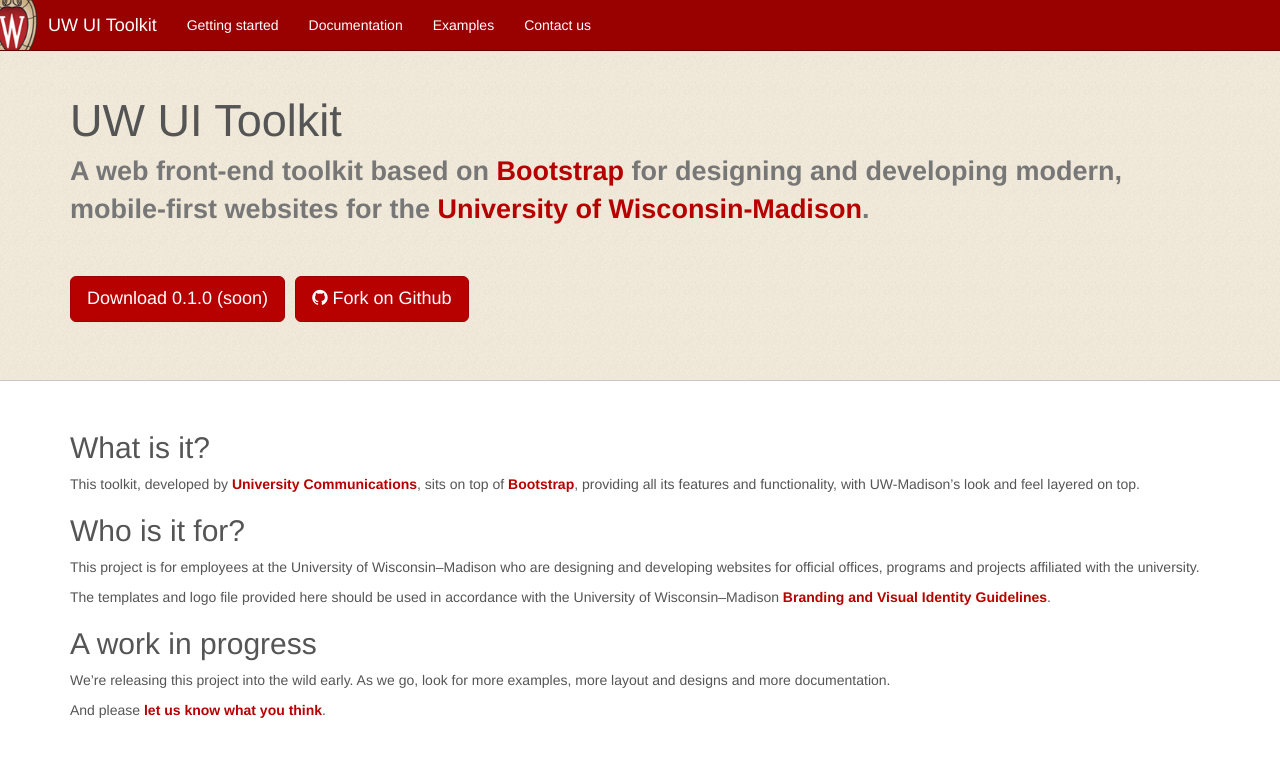
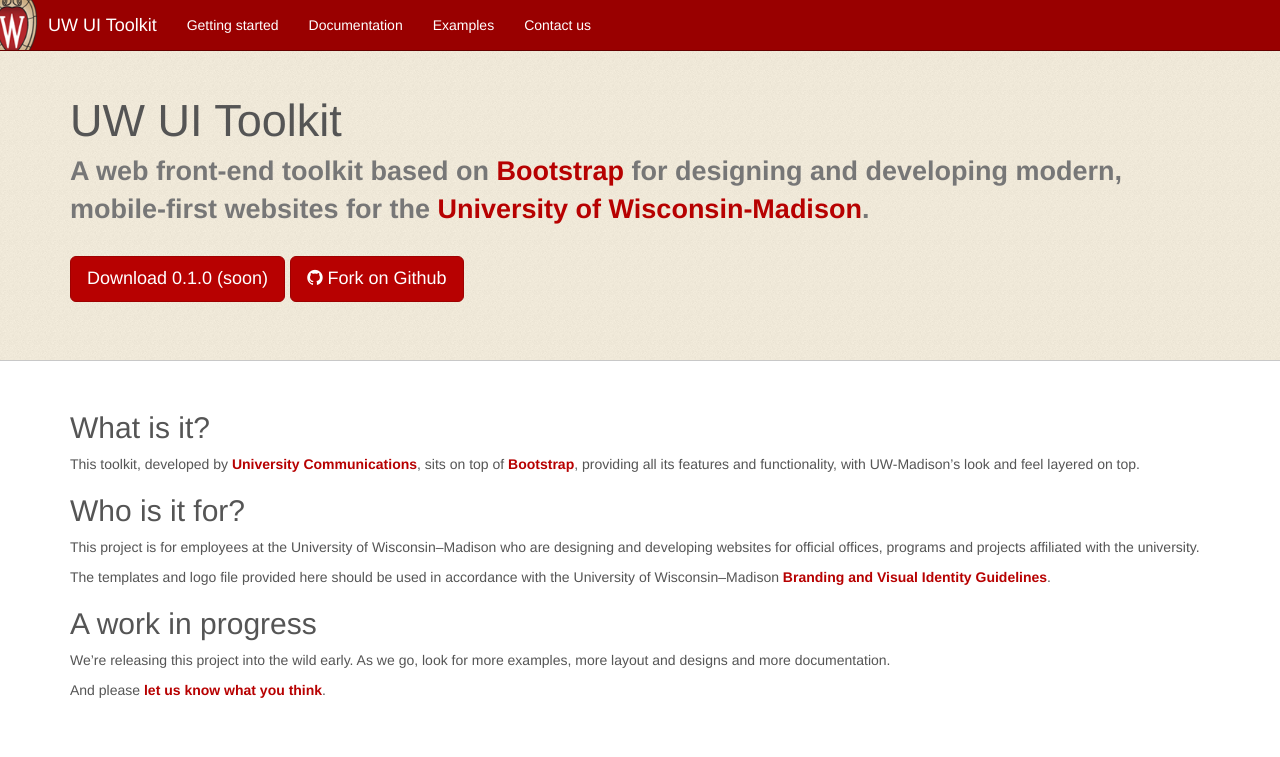
Before and after one commit to UWMadisonUcomm/uw-ui-toolkit, a Jekyll site: the page built from index.md, in a window 1280 px wide. Shown: the top 757 px of the page. Built offline with Jekyll 4.4.1, drawn with Linux system fonts in a browser that asks for light colours; nearby versions of some CDN libraries; Markdown is read by kramdown in place of the engine named in the settings.

Commit message:
Reogranize LESS src

```diff
--- a/_layouts/default.html
+++ b/_layouts/default.html
@@ -15,14 +15,6 @@
     <style type="text/css" media="screen">
       body {
         position: relative; /* For scrollyspy */
-        padding-top: 50px; /* Account for fixed navbar */
-      }
-      .toolkit-header h1 {
-        margin-bottom:20px;
-      }
-      .hero {
-        background-image:url('/doc-assets/jumbo-pattern.png');
-        border-bottom:1px solid #C8C8C8;
       }
       .hero a.btn {
         margin: 20px 5px 0 0;
--- a/_layouts/page.html
+++ b/_layouts/page.html
@@ -2,7 +2,7 @@
 layout: default
 ---
 {% if page.slug == 'home' %}
-<div class="hero jumbotron">
+<div class="jumbotron">
   <div class="container">
     <h1>UW UI Toolkit</h1>
     <p class="uw-intro">
--- a/dist/css/uw-ui-toolkit.css
+++ b/dist/css/uw-ui-toolkit.css
@@ -882,7 +882,9 @@
 .navbar .navbar-collapse{background-color:#600}
 .navbar .dropdown-menu .divider{margin:4px 0;background-color:transparent}
 .page-header{margin-top:0}.page-header h1{margin-top:0}
+.navbar-fixed-top+.jumbotron{margin-top:50px}
+.navbar-fixed-top+.container,.navbar-fixed-top+.row{margin-top:72px}
 @media (min-width:768px){.navbar{padding-left:15px}.navbar .navbar-collapse{background-color:transparent} .navbar .dropdown-menu .divider{margin:9px 0;background-color:#eee}}body>.container{margin-top:24px;margin-bottom:24px}
-.jumbotron{background-color:#efe8d8}.jumbotron h1{font-size:45px;margin-top:0}
+.jumbotron{background-color:#efe8d8;background-image:url('/doc-assets/jumbo-pattern.png');border-bottom:1px solid #C8C8C8}.jumbotron h1{font-size:45px;margin-top:0}
 [class*="col-"] p a,[class*="col-"] li a{font-weight:bold}
 .uw-intro{font-size:1.5em;font-weight:bold;margin-bottom:1em;color:#777}
```
Also changed, not shown: src/less/uw-bootstrap-overrides/jumbotron.less (added, +10 -0 lines), src/less/uw-bootstrap-overrides/navbar.less (renamed from src/less/uw-navbar.less, +8 -0 lines), src/less/uw-ui-toolkit.less (+7 -6 lines), src/less/uw-ui-toolkit/css-components.less (renamed from src/less/uw-css-patterns.less, +0 -9 lines), src/less/uw-bootstrap-overrides/variables.less (renamed from src/less/uw-variables.less), src/less/uw-ui-toolkit/page-layouts.less (renamed from src/less/uw-page-layouts.less).
